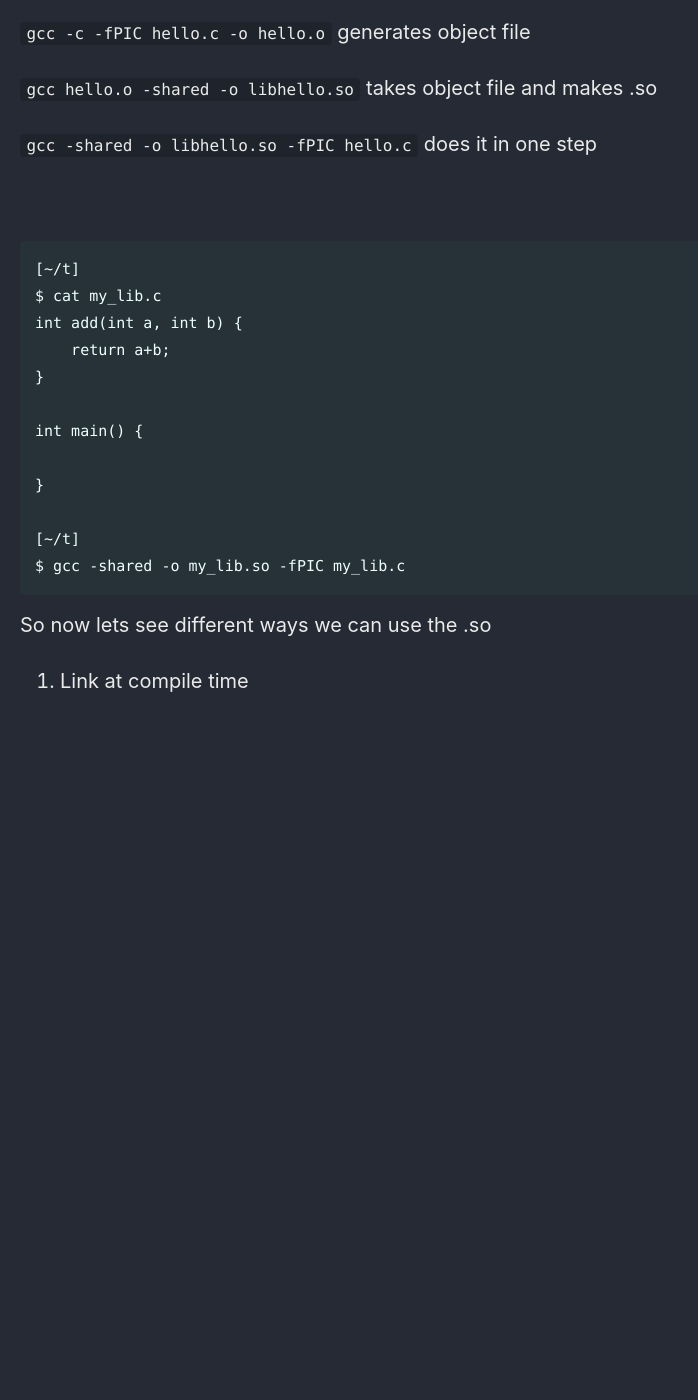
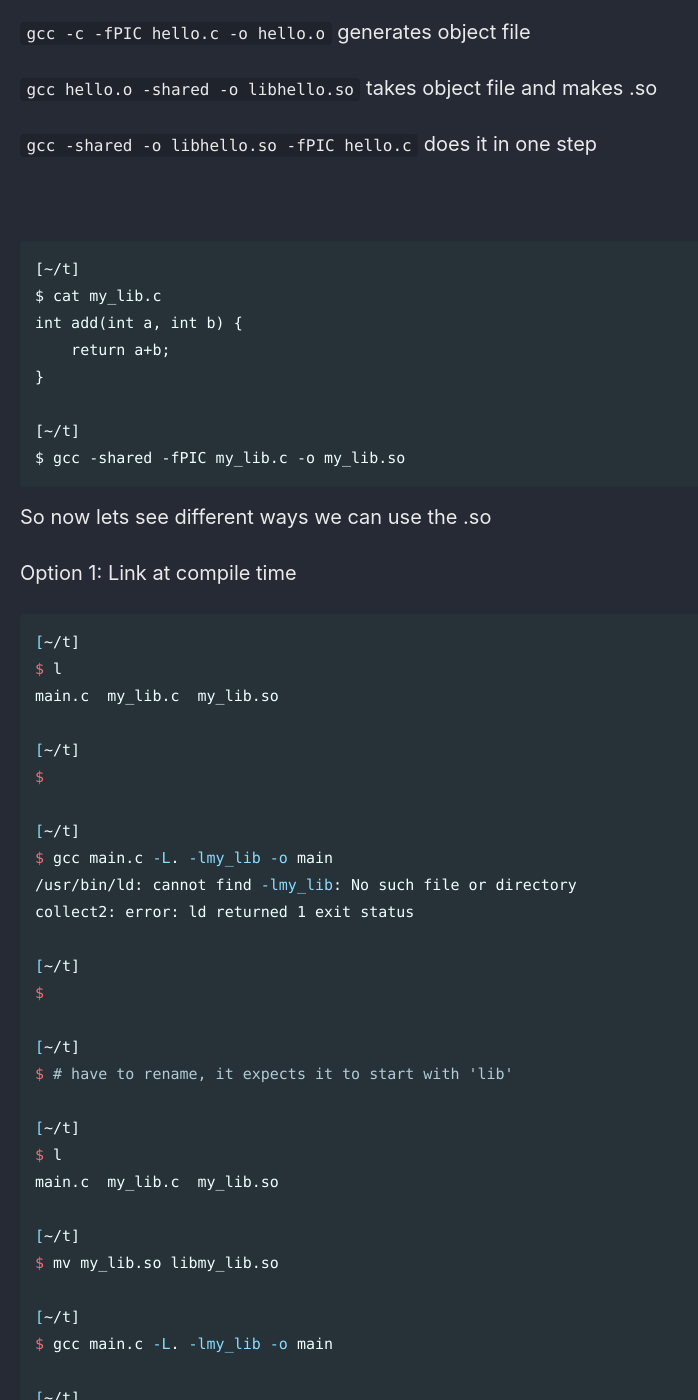
Before and after one commit to Connor-McCartney/Connor-McCartney.github.io, a Jekyll site: the page built from _pages/misc/C.md, in a window 1280 px wide and 1400 px high, scrolled down 19414 px. Shown: the whole window, without its empty margins (0-698 px from the left). Built offline with Jekyll 4.4.1, drawn with Linux system fonts in a browser that asks for light colours; cached includes are drawn as plain includes; before the commit the page ends 20160 px from its top, so only the background shows below that; some of the changed text lies outside the part shown.

Commit message:
Update C.md

````diff
--- a/_pages/misc/C.md
+++ b/_pages/misc/C.md
@@ -791,12 +791,8 @@ int add(int a, int b) {
     return a+b;
 }
 
-int main() {
-
-}
-
 [~/t]
-$ gcc -shared -o my_lib.so -fPIC my_lib.c
+$ gcc -shared -fPIC my_lib.c -o my_lib.so
 ```
 
 
@@ -805,4 +801,62 @@ $ gcc -shared -o my_lib.so -fPIC my_lib.c
 So now lets see different ways we can use the .so
 
 
-1. Link at compile time
+Option 1: Link at compile time
+
+
+```bash
+[~/t]
+$ l
+main.c  my_lib.c  my_lib.so
+
+[~/t]
+$
+
+[~/t]
+$ gcc main.c -L. -lmy_lib -o main
+/usr/bin/ld: cannot find -lmy_lib: No such file or directory
+collect2: error: ld returned 1 exit status
+
+[~/t]
+$
+
+[~/t]
+$ # have to rename, it expects it to start with 'lib'
+
+[~/t]
+$ l
+main.c  my_lib.c  my_lib.so
+
+[~/t]
+$ mv my_lib.so libmy_lib.so
+
+[~/t]
+$ gcc main.c -L. -lmy_lib -o main
+
+[~/t]
+$ ./main
+./main: error while loading shared libraries: libmy_lib.so: cannot open shared object file: No such file or directory
+
+[~/t]
+$ LD_LIBRARY_PATH=. ./main
+5
+
+[~/t]
+$
+
+[~/t]
+$ rm main
+
+[~/t]
+$ gcc main.c -L. -lmy_lib -Wl,-rpath='$ORIGIN' -o main
+
+[~/t]
+$ ./main
+5
+
+[~/t]
+$ # 2nd way recommended, embed the runtime path
+
+[~/t]
+$
+```
````
